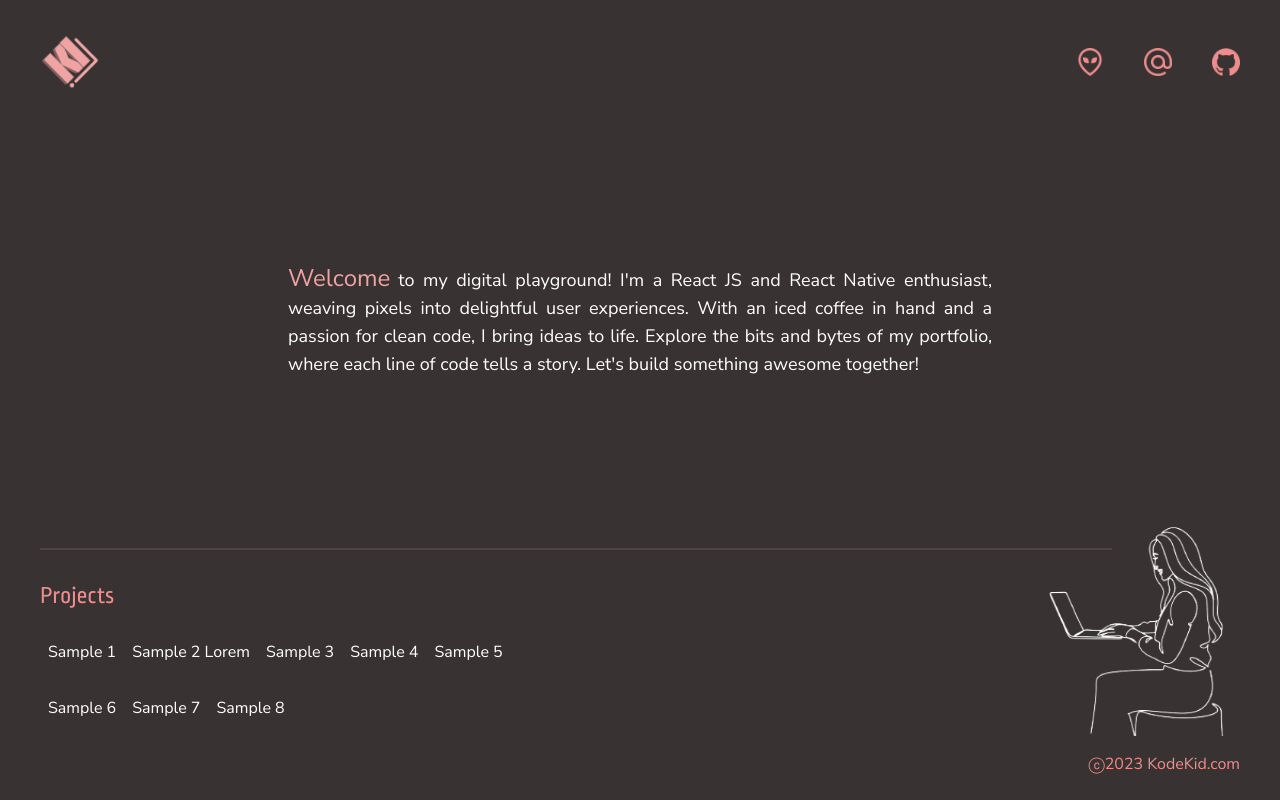
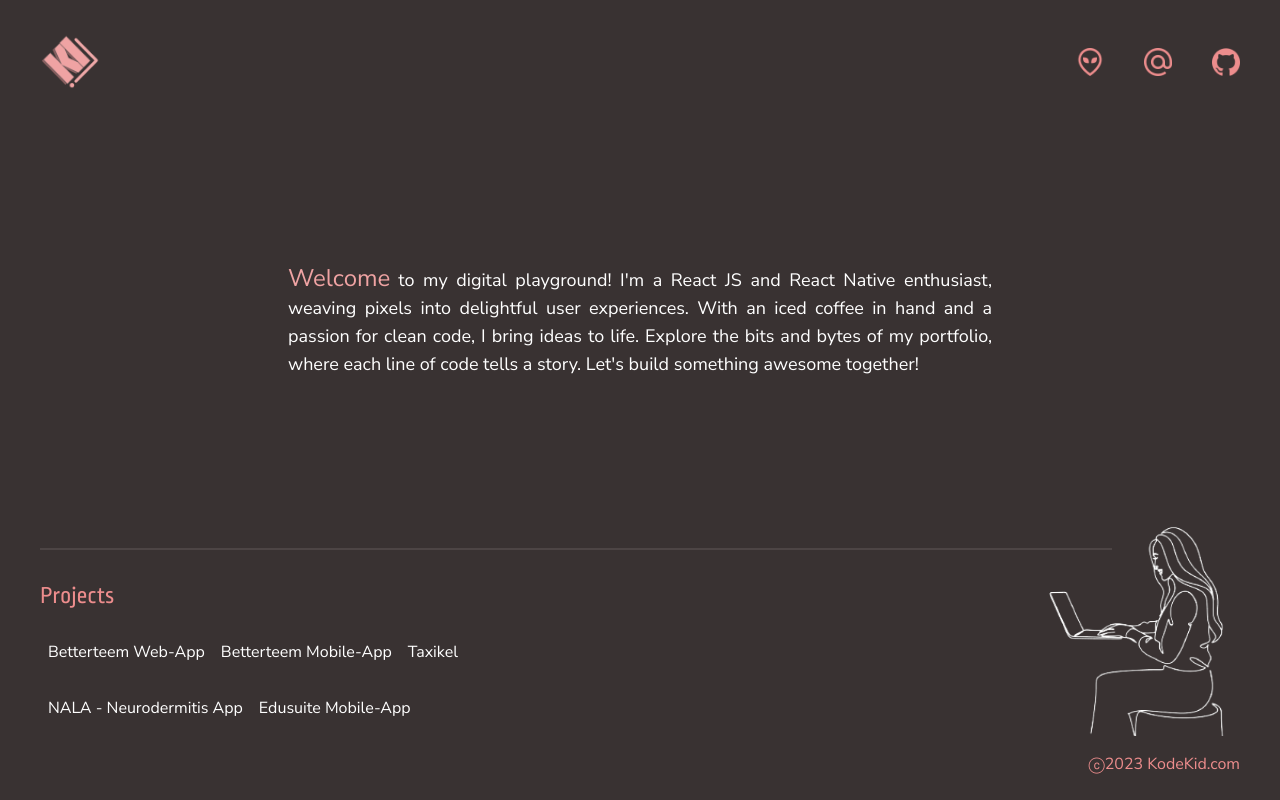
Before and after one commit to kijeia/kode-kid, a Next.js app: page / in a window 1280 px wide. Built offline with nearby package versions, Linux system fonts and the light colour scheme.

Commit message:
feat: projects data

```diff
--- a/components/Projects/Projects.tsx
+++ b/components/Projects/Projects.tsx
@@ -47,6 +47,8 @@ const Projects = () => {
                 <h1>Key Technologies: </h1>
                 {selectedProject?.keyTechnologies?.map((stack, i) => (
                   <div key={stack}>
+                    {i + 1 === selectedProject?.keyTechnologies?.length! &&
+                      ' and '}
                     {stack}
                     {i + 1 < selectedProject?.keyTechnologies?.length! && ','}
                   </div>
@@ -54,7 +56,7 @@ const Projects = () => {
               </div>
               <div className='__links'>
                 {selectedProject?.links?.map(({ label, link }) => (
-                  <Link key={label} href={link}>
+                  <Link key={label} href={link} target='_blank'>
                     {label}
                   </Link>
                 ))}
--- a/components/Projects/SampleData.tsx
+++ b/components/Projects/SampleData.tsx
@@ -7,19 +7,20 @@ export interface ProjectSchema {
 
 const SampleProjects: ProjectSchema[] = [
   {
-    name: 'Sample 1',
+    name: 'Betterteem Web-App',
     description:
-      'Sample 1 Lorem ipsum dolor sit amet, consectetur adipiscing elit. Sed vestibulum ac justo eu efficitur. Nullam facilisis velit ut dapibus cursus. Vivamus varius, ipsum at ultricies cursus, lectus nisl fringilla tellus, vel vehicula augue turpis id dolor. Fusce nec luctus elit. In hac habitasse platea dictumst. Phasellus et justo id est venenatis varius eu eu nisi. Proin vel neque vel dui aliquet bibendum.',
+      'Betterteem AI® enables organizations to predict and mitigate unwanted employee resignations.',
     links: [
-      { label: 'View Site', link: '/test.com' },
-      { label: 'Github', link: '/test.com' }
+      { label: 'View Web App', link: 'https://go.betterteem.com/auth/login' },
+      { label: 'View Site', link: 'https://www.betterteem.com' }
     ],
     keyTechnologies: [
       'React JS',
-      'React Native',
+      'TypeScript',
       'Tailwind CSS',
       'Ant Design (Antd)',
       'Storybook',
+      'Redux',
       'Zustand',
       'Tiptap Integration',
       'i18n Translation',
@@ -28,67 +29,53 @@ const SampleProjects: ProjectSchema[] = [
     ]
   },
   {
-    name: 'Sample 2 Lorem',
+    name: 'Betterteem Mobile-App',
     description:
-      'Sample 2 Lorem ipsum dolor sit amet, consectetur adipiscing elit. Sed vestibulum ac justo eu efficitur. Nullam facilisis velit ut dapibus cursus. Vivamus varius, ipsum at ultricies cursus, lectus nisl fringilla tellus, vel vehicula augue turpis id dolor. Fusce nec luctus elit. In hac habitasse platea dictumst. Phasellus et justo id est venenatis varius eu eu nisi. Proin vel neque vel dui aliquet bibendum.',
+      'Betterteem AI® enables organizations to predict and mitigate unwanted employee resignations.',
     links: [
-      { label: 'View Site', link: '/test.com' },
-      { label: 'Github', link: '/test.com' }
+      {
+        label: 'IOS',
+        link: 'https://apps.apple.com/ph/app/betterteem-play/id6447600533'
+      },
+      {
+        label: 'Android',
+        link: 'https://apkcombo.com/betterteem-play/com.betterteem.mobile/'
+      }
+    ],
+    keyTechnologies: [
+      'React Native',
+      'TypeScript',
+      'Tailwind CSS',
+      'i18n Translation',
+      'Zustand',
+      'CLI'
     ]
   },
   {
-    name: 'Sample 3',
-    description:
-      'Sample 3 Lorem ipsum dolor sit amet, consectetur adipiscing elit. Sed vestibulum ac justo eu efficitur. Nullam facilisis velit ut dapibus cursus. Vivamus varius, ipsum at ultricies cursus, lectus nisl fringilla tellus, vel vehicula augue turpis id dolor. Fusce nec luctus elit. In hac habitasse platea dictumst. Phasellus et justo id est venenatis varius eu eu nisi. Proin vel neque vel dui aliquet bibendum.',
-    links: [
-      { label: 'View Site', link: '/test.com' },
-      { label: 'Github', link: '/test.com' }
-    ]
+    name: 'Taxikel',
+    description: 'Get deliveries and run errands from your device.',
+    links: [{ label: 'View Site', link: 'https://www.taxikel.com' }],
+    keyTechnologies: ['React JS', 'JavaScript', 'CSS', 'Redux']
   },
   {
-    name: 'Sample 4',
+    name: 'NALA - Neurodermitis App',
     description:
-      'Sample 4 Lorem ipsum dolor sit amet, consectetur adipiscing elit. Sed vestibulum ac justo eu efficitur. Nullam facilisis velit ut dapibus cursus. Vivamus varius, ipsum at ultricies cursus, lectus nisl fringilla tellus, vel vehicula augue turpis id dolor. Fusce nec luctus elit. In hac habitasse platea dictumst. Phasellus et justo id est venenatis varius eu eu nisi. Proin vel neque vel dui aliquet bibendum.',
+      'NALA has been developed by a dedicated team, including experts in dermatology, psychology, integrative medicine, sleep, and nutrition, all with a deep understanding of eczema.',
     links: [
-      { label: 'View Site', link: '/test.com' },
-      { label: 'Github', link: '/test.com' }
-    ]
+      { label: 'View Site', link: 'https://nala.care/en/' },
+      {
+        label: 'View Mobile App',
+        link: 'https://apps.apple.com/ph/app/eczema-app-nala/id1545319742'
+      }
+    ],
+    keyTechnologies: ['React Native', 'JavaScript', 'CSS', 'i18n Translation']
   },
   {
-    name: 'Sample 5',
+    name: 'Edusuite Mobile-App',
     description:
-      'Sample 5 Lorem ipsum dolor sit amet, consectetur adipiscing elit. Sed vestibulum ac justo eu efficitur. Nullam facilisis velit ut dapibus cursus. Vivamus varius, ipsum at ultricies cursus, lectus nisl fringilla tellus, vel vehicula augue turpis id dolor. Fusce nec luctus elit. In hac habitasse platea dictumst. Phasellus et justo id est venenatis varius eu eu nisi. Proin vel neque vel dui aliquet bibendum.',
-    links: [
-      { label: 'View Site', link: '/test.com' },
-      { label: 'Github', link: '/test.com' }
-    ]
-  },
-  {
-    name: 'Sample 6',
-    description:
-      'Sample 6 Lorem ipsum dolor sit amet, consectetur adipiscing elit. Sed vestibulum ac justo eu efficitur. Nullam facilisis velit ut dapibus cursus. Vivamus varius, ipsum at ultricies cursus, lectus nisl fringilla tellus, vel vehicula augue turpis id dolor. Fusce nec luctus elit. In hac habitasse platea dictumst. Phasellus et justo id est venenatis varius eu eu nisi. Proin vel neque vel dui aliquet bibendum.',
-    links: [
-      { label: 'View Site', link: '/test.com' },
-      { label: 'Github', link: '/test.com' }
-    ]
-  },
-  {
-    name: 'Sample 7',
-    description:
-      'Sample 7 Lorem ipsum dolor sit amet, consectetur adipiscing elit. Sed vestibulum ac justo eu efficitur. Nullam facilisis velit ut dapibus cursus. Vivamus varius, ipsum at ultricies cursus, lectus nisl fringilla tellus, vel vehicula augue turpis id dolor. Fusce nec luctus elit. In hac habitasse platea dictumst. Phasellus et justo id est venenatis varius eu eu nisi. Proin vel neque vel dui aliquet bibendum.',
-    links: [
-      { label: 'View Site', link: '/test.com' },
-      { label: 'Github', link: '/test.com' }
-    ]
-  },
-  {
-    name: 'Sample 8',
-    description:
-      'Sample 8 Lorem ipsum dolor sit amet, consectetur adipiscing elit. Sed vestibulum ac justo eu efficitur. Nullam facilisis velit ut dapibus cursus. Vivamus varius, ipsum at ultricies cursus, lectus nisl fringilla tellus, vel vehicula augue turpis id dolor. Fusce nec luctus elit. In hac habitasse platea dictumst. Phasellus et justo id est venenatis varius eu eu nisi. Proin vel neque vel dui aliquet bibendum.',
-    links: [
-      { label: 'View Site', link: '/test.com' },
-      { label: 'Github', link: '/test.com' }
-    ]
+      'Edusuite’s AI-driven technology analyzes data and resources, enabling school administrators, faculty, and students to enhance resource allocation and make informed decisions.',
+    links: [{ label: 'View Site', link: 'https://www.edusuite.asia' }],
+    keyTechnologies: ['React Native', 'CSS', 'JavaScript', 'Redux']
   }
 ]
 
```
